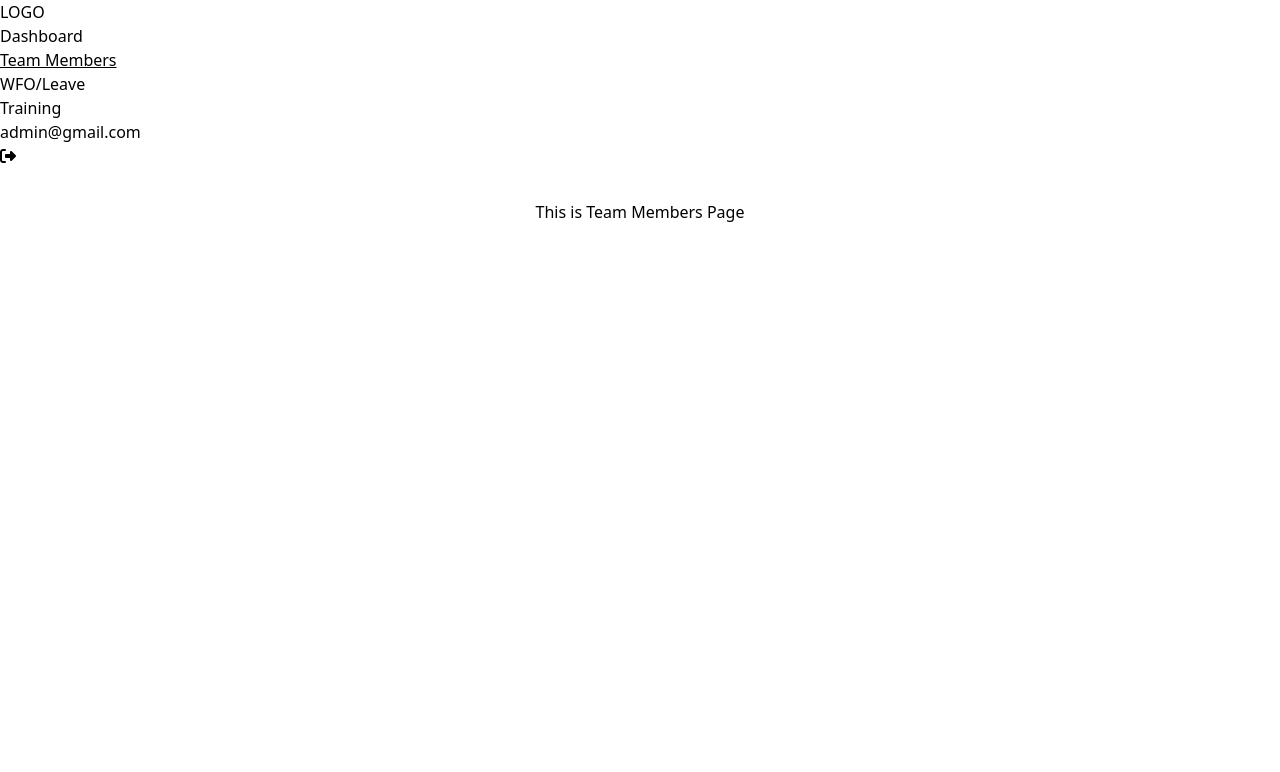
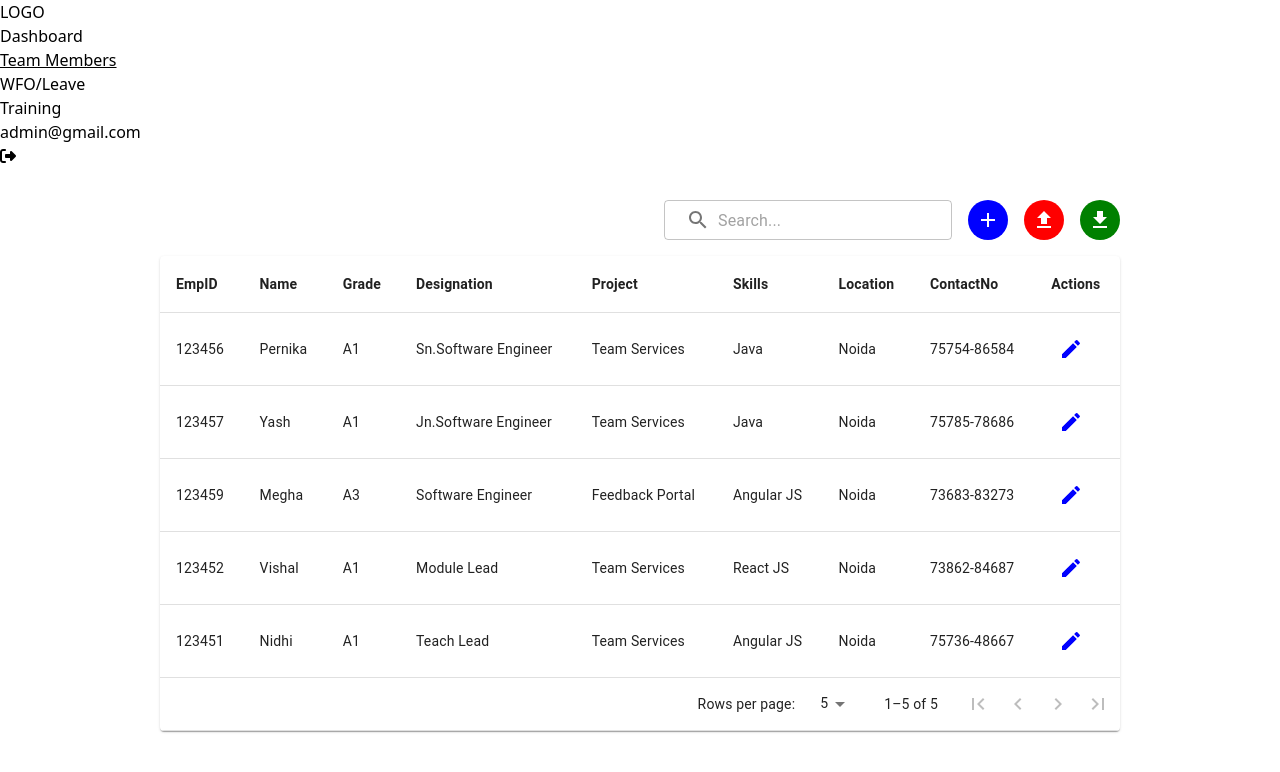
Before and after one commit to paridhigoyal23/Team-Service-UI, a React (Vite) app: page /Team-Service-UI/teammembers in a window 1280 px wide. Shown: the top 772 px of the page. Built offline with nearby package versions, Linux system fonts and the light colour scheme.

Commit message:
Added table to Team Members Page

```diff
--- a/package.json
+++ b/package.json
@@ -10,6 +10,11 @@
     "preview": "vite preview"
   },
   "dependencies": {
+    "@emotion/react": "^11.13.0",
+    "@emotion/styled": "^11.13.0",
+    "@fontsource/roboto": "^5.0.13",
+    "@mui/icons-material": "^5.16.5",
+    "@mui/material": "^5.16.5",
     "react": "^18.3.1",
     "react-dom": "^18.3.1",
     "react-router-dom": "^6.25.1"
--- /dev/null
+++ b/src/components/components/TeamMembersTable.jsx
@@ -0,0 +1,248 @@
+import * as React from 'react';
+;
+import PropTypes from 'prop-types';
+import { useTheme } from '@mui/material/styles';
+import Box from '@mui/material/Box';
+import Table from '@mui/material/Table';
+import TableBody from '@mui/material/TableBody';
+import TableCell from '@mui/material/TableCell';
+import TableContainer from '@mui/material/TableContainer';
+import TableFooter from '@mui/material/TableFooter';
+import TablePagination from '@mui/material/TablePagination';
+import TableRow from '@mui/material/TableRow';
+import Paper from '@mui/material/Paper';
+import IconButton from '@mui/material/IconButton';
+import FirstPageIcon from '@mui/icons-material/FirstPage';
+import KeyboardArrowLeft from '@mui/icons-material/KeyboardArrowLeft';
+import KeyboardArrowRight from '@mui/icons-material/KeyboardArrowRight';
+import LastPageIcon from '@mui/icons-material/LastPage';
+import TableHead  from '@mui/material/TableHead';
+import EditIcon from '@mui/icons-material/Edit';
+import AddIcon from '@mui/icons-material/Add';
+import UploadIcon from '@mui/icons-material/Upload';
+import DownloadIcon from '@mui/icons-material/Download';
+import SearchIcon from '@mui/icons-material/Search';
+import {TextField,Tooltip} from '@mui/material';
+
+function TablePaginationActions(props) {
+  const theme = useTheme();
+  const { count, page, rowsPerPage, onPageChange } = props;
+
+  const handleFirstPageButtonClick = (event) => {
+    onPageChange(event, 0);
+  };
+
+  const handleBackButtonClick = (event) => {
+    onPageChange(event, page - 1);
+  };
+
+  const handleNextButtonClick = (event) => {
+    onPageChange(event, page + 1);
+  };
+
+  const handleLastPageButtonClick = (event) => {
+    onPageChange(event, Math.max(0, Math.ceil(count / rowsPerPage) - 1));
+  };
+
+  return (
+    <Box sx={{ flexShrink: 0, ml: 2.5 }}>
+      <IconButton
+        onClick={handleFirstPageButtonClick}
+        disabled={page === 0}
+        aria-label="first page"
+      >
+        {theme.direction === 'rtl' ? <LastPageIcon /> : <FirstPageIcon />}
+      </IconButton>
+      <IconButton
+        onClick={handleBackButtonClick}
+        disabled={page === 0}
+        aria-label="previous page"
+      >
+        {theme.direction === 'rtl' ? <KeyboardArrowRight /> : <KeyboardArrowLeft />}
+      </IconButton>
+      <IconButton
+        onClick={handleNextButtonClick}
+        disabled={page >= Math.ceil(count / rowsPerPage) - 1}
+        aria-label="next page"
+      >
+        {theme.direction === 'rtl' ? <KeyboardArrowLeft /> : <KeyboardArrowRight />}
+      </IconButton>
+      <IconButton
+        onClick={handleLastPageButtonClick}
+        disabled={page >= Math.ceil(count / rowsPerPage) - 1}
+        aria-label="last page"
+      >
+        {theme.direction === 'rtl' ? <FirstPageIcon /> : <LastPageIcon />}
+      </IconButton>
+    </Box>
+  );
+}
+
+
+
+TablePaginationActions.propTypes = {
+  count: PropTypes.number.isRequired,
+  onPageChange: PropTypes.func.isRequired,
+  page: PropTypes.number.isRequired,
+  rowsPerPage: PropTypes.number.isRequired,
+};
+
+function createData(EmpId,Name,Grade,Designation,Project,Skills,Location,ContactNo) {
+  return { EmpId,Name,Grade,Designation,Project,Skills,Location,ContactNo };
+}
+
+const rows = [
+  createData(123456,'Pernika', 'A1','Sn.Software Engineer','Team Services','Java','Noida','75754-86584'),
+  createData(123457,'Yash', 'A1','Jn.Software Engineer','Team Services','Java','Noida','75785-78686'),
+  createData(123459,'Megha', 'A3','Software Engineer','Feedback Portal','Angular JS','Noida','73683-83273'),
+  createData(123452,'Vishal', 'A1','Module Lead','Team Services','React JS','Noida','73862-84687'),
+  createData(123451,'Nidhi', 'A1','Teach Lead','Team Services','Angular JS','Noida','75736-48667'),
+]
+
+export default function CustomPaginationActionsTable() {
+
+  const handleEdit=(EmpId) => {
+    console.log(`Edit item with EmpId: ${EmpId}`);
+    // Implement edit functionality here
+  };
+  const [searchTerm, setSearchTerm] = React.useState('');
+
+  const handleSearchChange = (event) => {
+    setSearchTerm(event.target.value);
+  };
+
+  // // Filter data based on search term
+  // const filteredData = data.filter(row =>
+  //   row.name.toLowerCase().includes(searchTerm.toLowerCase())
+  // );
+
+  const [page, setPage] = React.useState(0);
+  const [rowsPerPage, setRowsPerPage] = React.useState(5);
+
+  // Avoid a layout jump when reaching the last page with empty rows.
+  const emptyRows =
+    page > 0 ? Math.max(0, (1 + page) * rowsPerPage - rows.length) : 0;
+
+  const handleChangePage = (event, newPage) => {
+    setPage(newPage);
+  };
+
+  const handleChangeRowsPerPage = (event) => {
+    setRowsPerPage(parseInt(event.target.value, 10));
+    setPage(0);
+  };
+
+  return (
+    <Box sx={{ paddingRight:20,paddingLeft:20}}>
+      {/* Toolbar with search bar and icons */}
+      <Box sx={{
+        display: 'flex',
+        alignItems: 'center',
+        marginBottom: 2,
+        gap: 2,
+        justifyContent: 'flex-end'
+      }}>
+        <TextField
+          variant="outlined"
+          size="small"
+          placeholder="Search..."
+          value={searchTerm}
+          onChange={handleSearchChange}
+          InputProps={{
+            startAdornment: (
+              <IconButton sx={{ padding: 1 }}>
+                <SearchIcon />
+              </IconButton>
+            ),
+          }}
+        />
+
+        <Tooltip title="Add Employee">
+          <IconButton sx={{backgroundColor: 'blue', color: 'white','&:hover': {backgroundColor: 'darkblue'}}}>
+            <AddIcon />
+          </IconButton>
+        </Tooltip>
+        <Tooltip title="Upload Employee List">
+          <IconButton sx={{backgroundColor: 'red', color: 'white','&:hover': {backgroundColor: 'darkred'}}}>
+            <UploadIcon />
+          </IconButton>
+        </Tooltip>
+        <Tooltip title="Download Employee List">
+          <IconButton sx={{backgroundColor: 'green', color: 'white','&:hover': {backgroundColor: 'darkred'}}}>
+            <DownloadIcon />
+          </IconButton>
+        </Tooltip>
+      </Box>
+
+    <TableContainer component={Paper} >
+      <Table sx={{ minWidth: 500 }} aria-label="custom pagination table">
+      <TableHead >
+          <TableRow>
+            <TableCell sx={{ fontWeight: 'bold' }}>EmpID</TableCell>
+            <TableCell sx={{ fontWeight: 'bold' }} >Name</TableCell>
+            <TableCell sx={{ fontWeight: 'bold' }} >Grade</TableCell>
+            <TableCell sx={{ fontWeight: 'bold' }} >Designation</TableCell>
+            <TableCell sx={{ fontWeight: 'bold' }} >Project</TableCell>
+            <TableCell sx={{ fontWeight: 'bold' }} >Skills</TableCell>
+            <TableCell sx={{ fontWeight: 'bold' }} >Location</TableCell>
+            <TableCell sx={{ fontWeight: 'bold' }} >ContactNo</TableCell>
+            <TableCell sx={{ fontWeight: 'bold' }} >Actions</TableCell>
+          </TableRow>
+        </TableHead>
+        <TableBody>
+          {(rowsPerPage > 0
+            ? rows.slice(page * rowsPerPage, page * rowsPerPage + rowsPerPage)
+            : rows
+          ).map((row) => (
+            <TableRow key={row.EmpId}>
+              <TableCell component="th" scope="row">{row.EmpId}</TableCell>
+              <TableCell>{row.Name}</TableCell>
+              <TableCell>{row.Grade}</TableCell>
+              <TableCell>{row.Designation}</TableCell>
+              <TableCell>{row.Project}</TableCell>
+              <TableCell>{row.Skills}</TableCell>
+              <TableCell>{row.Location}</TableCell>
+              <TableCell>{row.ContactNo}</TableCell>
+              <TableCell>
+              <Tooltip title="Edit Employee List">
+                <IconButton sx={{color: 'blue','&:hover': {color:'darkblue'}}} onClick={() => handleEdit(row.EmpId)}>
+                  <EditIcon />
+                </IconButton>
+              </Tooltip>
+              </TableCell>
+            </TableRow>
+          ))}
+          {emptyRows > 0 && (
+            <TableRow style={{ height: 53 * emptyRows }}>
+              <TableCell colSpan={6} />
+            </TableRow>
+          )}
+        </TableBody>
+        <TableFooter>
+          <TableRow>
+            <TablePagination
+              rowsPerPageOptions={[5, 10, 25, { label: 'All', value: -1 }]}
+              colSpan={9}
+              count={rows.length}
+              rowsPerPage={rowsPerPage}
+              page={page}
+              slotProps={{
+                select: {
+                  inputProps: {
+                    'aria-label': 'rows per page',
+                  },
+                  native: true,
+                },
+              }}
+              onPageChange={handleChangePage}
+              onRowsPerPageChange={handleChangeRowsPerPage}
+              ActionsComponent={TablePaginationActions}
+            />
+          </TableRow>
+        </TableFooter>
+      </Table>
+    </TableContainer>
+    </Box>
+
+  );
+}
--- a/src/pages/TeamMembers/TeamMembers.jsx
+++ b/src/pages/TeamMembers/TeamMembers.jsx
@@ -1,11 +1,11 @@
 import React from 'react'
-
+import CustomPaginationActionsTable from '../../components/components/TeamMembersTable.jsx';
 const TeamMembers = () => {
   return (
     <div>
-        <h1>This is Team Members Page</h1>
+        <CustomPaginationActionsTable/>
     </div>
   )
 }
 
-export default TeamMembers
+export default TeamMembers;
```
Also changed, not shown: 1 other file (tests, documents, lock files or other folders).
